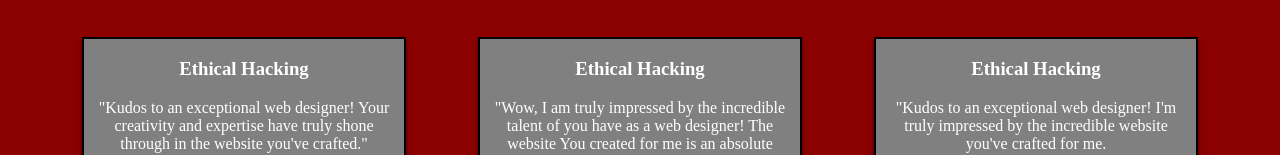
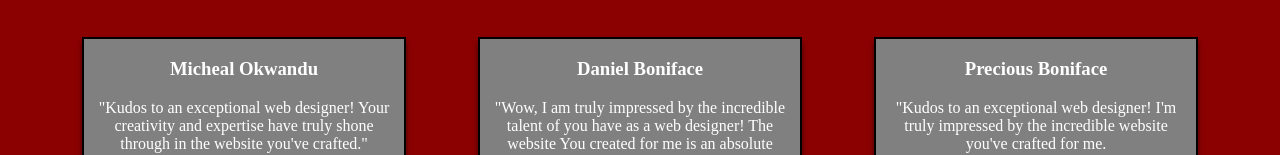
Before and after one commit to heavenlybobby2/mysite, a plain HTML site: page index.html in a window 1280 px wide. Shown: the part 490-645 px from the top of the page. Drawn offline with Linux system fonts and the light colour scheme.

Commit message:
Added comment names

```diff
--- a/index.html
+++ b/index.html
@@ -56,18 +56,18 @@
         <h1>Clients Feedbacs</h1>
         <div class="comments js-comment">
           <div class="comment-bar">
-            <h3>Ethical Hacking</h3>
+            <h3>Micheal Okwandu</h3>
             <p>"Kudos to an exceptional web designer! Your creativity and expertise have truly shone through in the website you've crafted."
             </p>
             <button class="js-see-more-button">See more</button>
           </div>
           <div class="comment-bar">
-            <h3>Ethical Hacking</h3>
+            <h3>Daniel Boniface</h3>
             <p>"Wow, I am truly impressed by the incredible talent of you have as a web designer! The website You created for me is an absolute</p>
             <button class="js-see-more-button2">See more</button>
           </div>
           <div class="comment-bar">
-            <h3>Ethical Hacking</h3>
+            <h3>Precious Boniface</h3>
             <p>"Kudos to an exceptional web designer! I'm truly impressed by the incredible website you've crafted for me.</p>
             <button class="js-see-more-button3">See more</button>
           </div>
```
